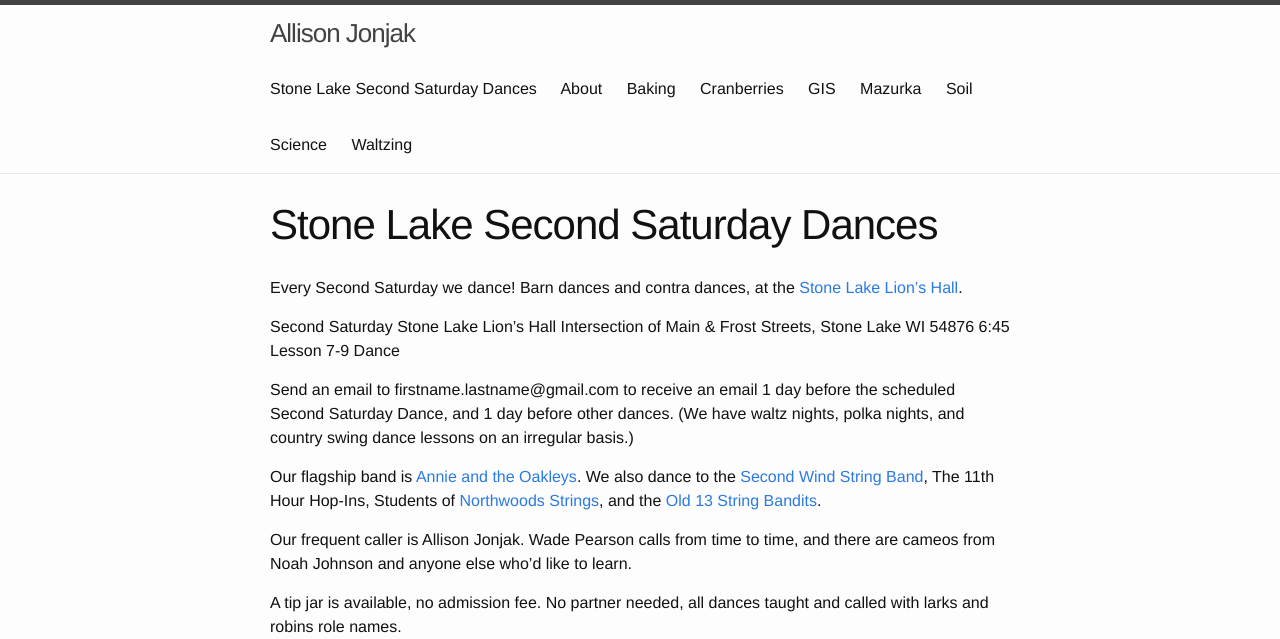
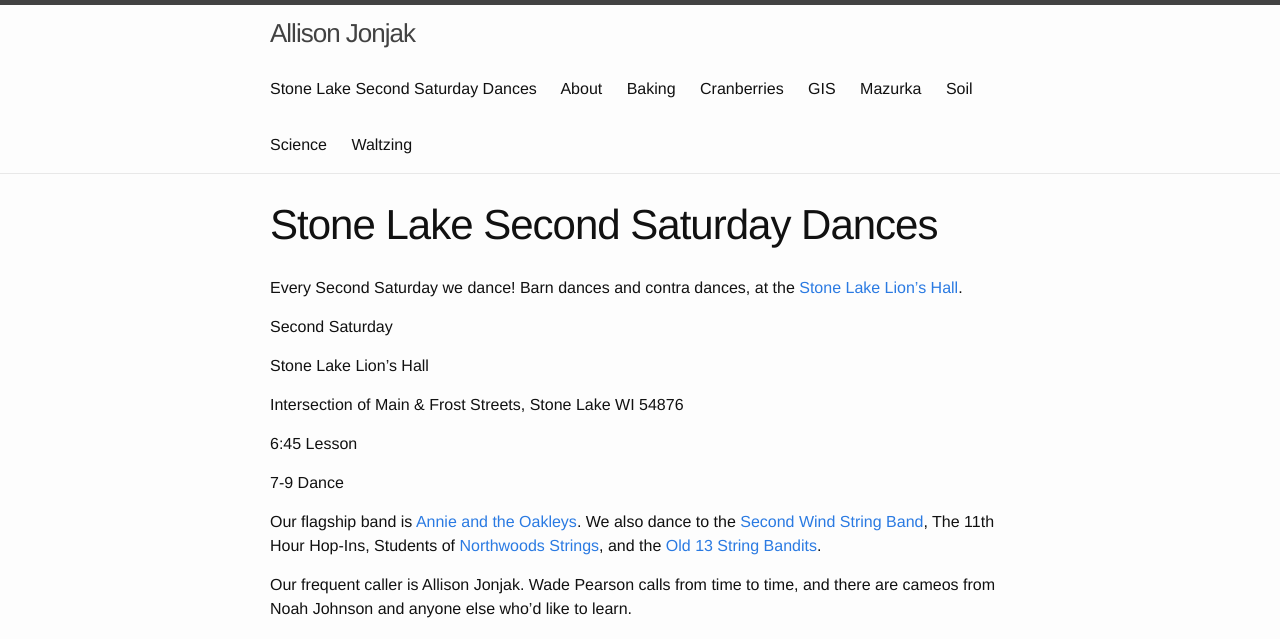
Before and after one commit to cranhandler/cranhandler.github.io, a Jekyll site: the page built from StoneLakeDance.md, in a window 1280 px wide. Shown: the top 639 px of the page. Built offline with Jekyll 4.4.1, drawn with Linux system fonts in a browser that asks for light colours; some of the changed text lies outside the part shown.

Commit message:
Update StoneLakeDance.md

```diff
--- a/StoneLakeDance.md
+++ b/StoneLakeDance.md
@@ -7,13 +7,15 @@ Every Second Saturday we dance! Barn dances and contra dances, at the [Stone Lak
 
 
 Second Saturday
+
 Stone Lake Lion's Hall
+
 Intersection of Main & Frost Streets, Stone Lake WI 54876
+
 6:45 Lesson
+
 7-9 Dance
 
-
-Send an email to firstname.lastname@gmail.com to receive an email 1 day before the scheduled Second Saturday Dance, and 1 day before other dances. (We have waltz nights, polka nights, and country swing dance lessons on an irregular basis.)
 
 Our flagship band is [Annie and the Oakleys][]. We also dance to the [Second Wind String Band][], The 11th Hour Hop-Ins, Students of [Northwoods Strings], and the [Old 13 String Bandits][].
 
```
Also changed, not shown: other parts of StoneLakeDance.md (+1 -0 lines).
